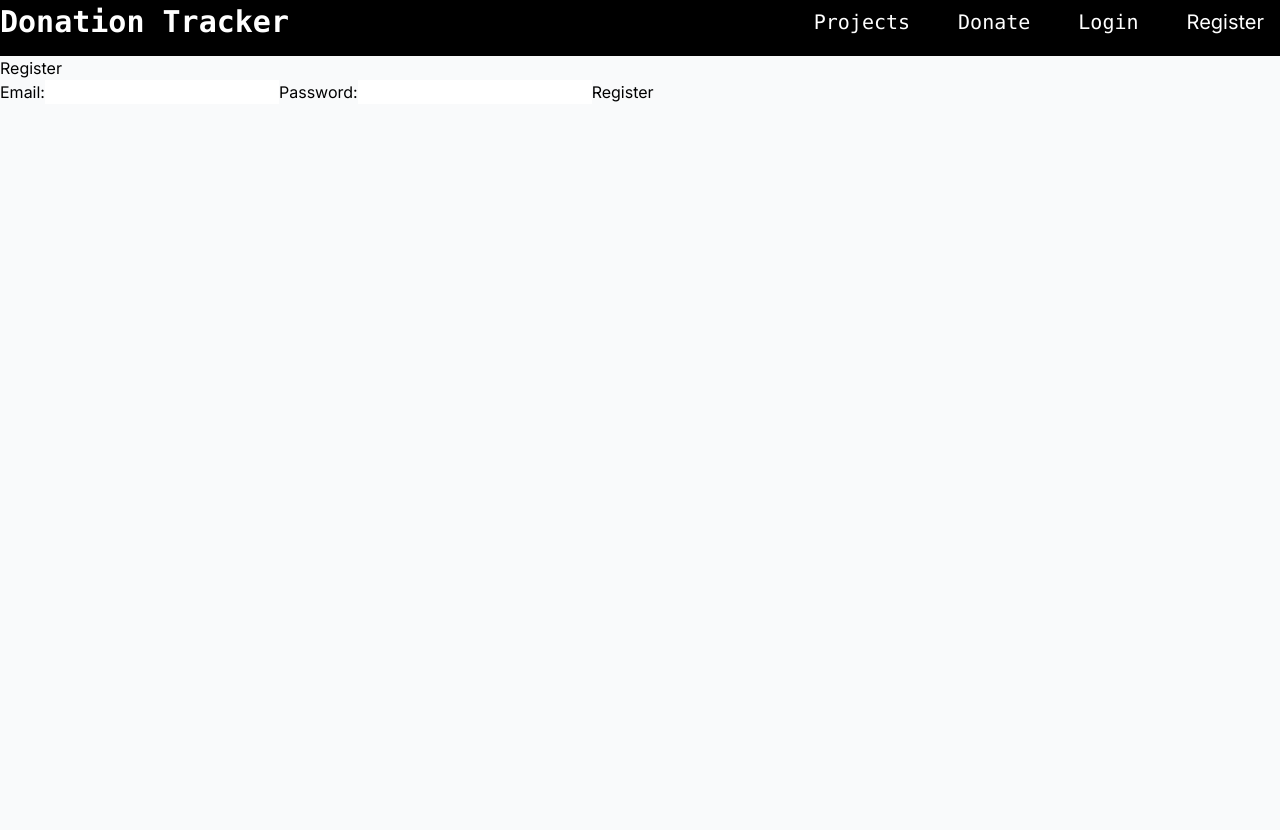
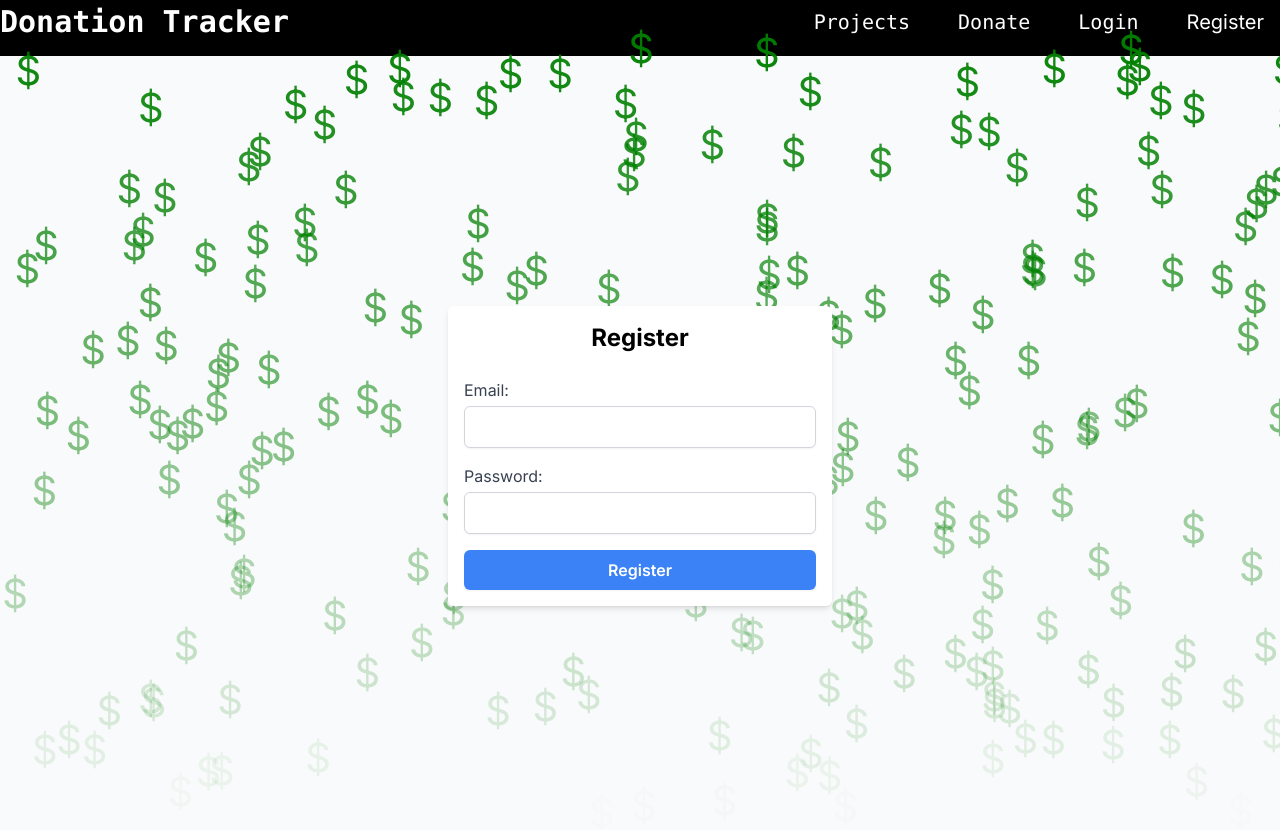
Before and after one commit to JTJZCodingGroup/DonationTracker, a Next.js app in the folder donation-tracker/: page /register in a window 1280 px wide. Shown: the top 830 px of the page. Before the commit the page ends 800 px from the top, so only its background shows below. Built offline with nearby package versions, Linux system fonts and the light colour scheme.

Commit message:
Added imperative stylistic choices

```diff
--- a/donation-tracker/src/app/components/shootingStars.module.css
+++ b/donation-tracker/src/app/components/shootingStars.module.css
@@ -1,19 +1,20 @@
 .star {
+  /* margin-top: 50px; */
   position: fixed;
-    width: 4px;
-    height: 2px;
-    background: white;
+  font-size: 40px;
+  color: green;
   opacity: 0;
   animation: shooting 5s linear forwards;
+  pointer-events: none;
 }
 
 @keyframes shooting {
   0% {
     opacity: 1;
-      transform: translateX(0) translateY(0);
+    transform: translateY(0);
   }
   100% {
     opacity: 0;
-      transform: translateX(100vw) translateY(50vh);
+    transform: translateY(100vh);
   }
 }
--- a/donation-tracker/src/app/components/shootingStars.tsx
+++ b/donation-tracker/src/app/components/shootingStars.tsx
@@ -6,23 +6,30 @@ import styles from './shootingStars.module.css';
 const ShootingStars: React.FC = () => {
   useEffect(() => {
     const createStar = () => {
-      const star = document.createElement('div');
+      const star = document.createElement('p');
+      const uniqueId = `star-${Date.now()}-${Math.random()}`;
+      star.id = uniqueId;
       star.className = `${styles.star}`;
-      const xy = Math.random() * 100;
+      star.textContent = '$';
+      const x = Math.random() * 100;
       const duration = Math.random() * 2.5 + 2.5;
-      star.style.cssText = `top:${xy}vh; left:-10px; animation-duration:${duration}s;`;
+      star.style.cssText = `left:${x}vw; top:-10px; animation-duration:${duration}s;`;
       document.body.appendChild(star);
-      setTimeout(() => star.remove(), duration * 5000);
+
+      setTimeout(() => {
+        const starToRemove = document.getElementById(uniqueId);
+        if (starToRemove) {
+          starToRemove.remove();
+        }
+      }, 20000);
     };
 
     const createMultipleStars = () => {
-      // Adjust the number of stars created in each interval
       for (let i = 0; i < 6; i++) {
         createStar();
       }
     };
 
-    // Increase the frequency of star creation
     const intervalId = setInterval(createMultipleStars, 100);
 
     return () => clearInterval(intervalId);
--- a/donation-tracker/src/app/login/LoginForm.tsx
+++ b/donation-tracker/src/app/login/LoginForm.tsx
@@ -29,18 +29,43 @@ const LoginForm: React.FC<LoginFormProps> = () => {
   };
 
   return (
-    <form onSubmit={handleSubmit}>
-      <label>
-        Email:
-        <input type="email" value={email} onChange={(e) => setEmail(e.target.value)} required />
-      </label>
-      <label>
-        Password:
-        <input type="password" value={password} onChange={(e) => setPassword(e.target.value)} required />
-      </label>
-      <button type="submit">Login</button>
-    </form>
+    <div className="flex justify-center items-center min-h-screen bg-black-100">
+      <form onSubmit={handleSubmit} className="bg-white p-4 rounded-md shadow-md w-full max-w-sm">
+        <h2 className="text-2xl font-bold mb-6 text-center">Login</h2>
+        <div className="mb-4">
+          <label className="block text-gray-700 mb-2">
+            Email:
+            <input
+              type="email"
+              value={email}
+              onChange={(e) => setEmail(e.target.value)}
+              required
+              className="mt-1 p-2 w-full border border-gray-300 rounded-md shadow-sm focus:outline-none focus:ring-2 focus:ring-blue-500"
+            />
+          </label>
+        </div>
+        <div className="mb-4">
+          <label className="block text-gray-700 mb-2">
+            Password:
+            <input
+              type="password"
+              value={password}
+              onChange={(e) => setPassword(e.target.value)}
+              required
+              className="mt-1 p-2 w-full border border-gray-300 rounded-md shadow-sm focus:outline-none focus:ring-2 focus:ring-blue-500"
+            />
+          </label>
+        </div>
+        <button
+          type="submit"
+          className="w-full py-2 px-4 bg-blue-500 text-white font-semibold rounded-md shadow-sm transition-colors duration-300 hover:bg-blue-600 focus:outline-none focus:ring-2 focus:ring-blue-500"
+        >
+          Login
+        </button>
+      </form>
+    </div>
   );
-};
+}
+
 
 export default LoginForm;
--- a/donation-tracker/src/app/login/page.tsx
+++ b/donation-tracker/src/app/login/page.tsx
@@ -1,10 +1,13 @@
 import LoginForm from './LoginForm';
+import ShootingStars from '../components/shootingStars';
 
 export default function LoginPage() {
   return (
-    <main>
-      <h1>Login</h1>
-      <LoginForm />
+    <main style={{ position: 'relative', overflow: 'hidden' }}>
+      <div className="relative z-10">
+        <LoginForm />
+      </div>
+      <ShootingStars />
     </main>
   );
 }
--- a/donation-tracker/src/app/register/RegisterForm.tsx
+++ b/donation-tracker/src/app/register/RegisterForm.tsx
@@ -29,17 +29,41 @@ const RegisterForm: React.FC<RegisterFormProps> = () => {
   };
 
   return (
-    <form onSubmit={handleSubmit}>
-      <label>
-        Email:
-        <input type="email" value={email} onChange={(e) => setEmail(e.target.value)} required />
-      </label>
-      <label>
-        Password:
-        <input type="password" value={password} onChange={(e) => setPassword(e.target.value)} required />
-      </label>
-      <button type="submit">Register</button>
-    </form>
+    <div className="flex justify-center items-center min-h-screen bg-black-100">
+      <form onSubmit={handleSubmit} className="bg-white p-4 rounded-md shadow-md w-full max-w-sm">
+        <h2 className="text-2xl font-bold mb-6 text-center">Register</h2>
+        <div className="mb-4">
+          <label className="block text-gray-700 mb-2">
+            Email:
+            <input
+              type="email"
+              value={email}
+              onChange={(e) => setEmail(e.target.value)}
+              required
+              className="mt-1 p-2 w-full border border-gray-300 rounded-md shadow-sm focus:outline-none focus:ring-2 focus:ring-blue-500"
+            />
+          </label>
+        </div>
+        <div className="mb-4">
+          <label className="block text-gray-700 mb-2">
+            Password:
+            <input
+              type="password"
+              value={password}
+              onChange={(e) => setPassword(e.target.value)}
+              required
+              className="mt-1 p-2 w-full border border-gray-300 rounded-md shadow-sm focus:outline-none focus:ring-2 focus:ring-blue-500"
+            />
+          </label>
+        </div>
+        <button
+          type="submit"
+          className="w-full py-2 px-4 bg-blue-500 text-white font-semibold rounded-md shadow-sm transition-colors duration-300 hover:bg-blue-600 focus:outline-none focus:ring-2 focus:ring-blue-500"
+        >
+          Register
+        </button>
+      </form>
+    </div>
   );
 };
 
--- a/donation-tracker/src/app/register/page.tsx
+++ b/donation-tracker/src/app/register/page.tsx
@@ -1,10 +1,13 @@
 import RegisterForm from './RegisterForm';
+import ShootingStars from '../components/shootingStars';
 
 export default function RegisterPage() {
   return (
-    <main>
-      <h1>Register</h1>
-      <RegisterForm />
+    <main style={{ position: 'relative', overflow: 'hidden' }}>
+      <div className="relative z-10">
+        <RegisterForm />
+      </div>
+      <ShootingStars />
     </main>
   );
 }
```
Lines whose indentation alone changed are shown as unchanged.
